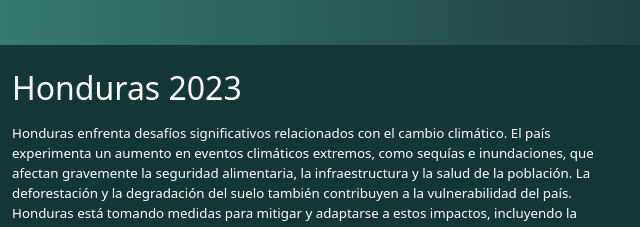
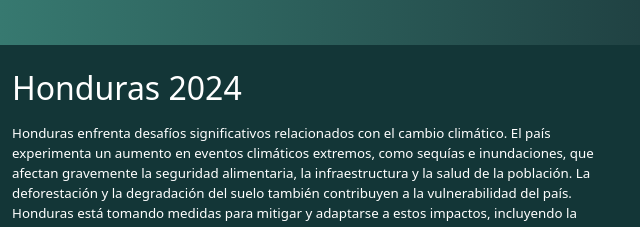
Before and after one commit to DaniloRiver/ADEGEA, a plain HTML site: page index.html in a window 1280 px wide. Shown: the part 2489-2716 px from the top of the page, 640-1280 px from the left. Drawn offline with nearby package versions, Linux system fonts and the light colour scheme.

Commit message:
commit nuevo1 2024

```diff
--- a/index.html
+++ b/index.html
@@ -425,7 +425,7 @@
               <img src="assets/images/pexels-ron-hopper-15873238.jpg" alt="honolulu" />
             </div>
             <div class="col-12 col-lg-6 pt-4 pb-4">
-              <h2 class="mb-3">Honduras 2023</h2>
+              <h2 class="mb-3">Honduras 2024</h2>
               <p style="font-size: smaller;padding-top: 1px;color: white;">
                 Honduras enfrenta desafíos significativos relacionados con el cambio climático.
                 El país experimenta un aumento en eventos climáticos extremos, como sequías e
```
